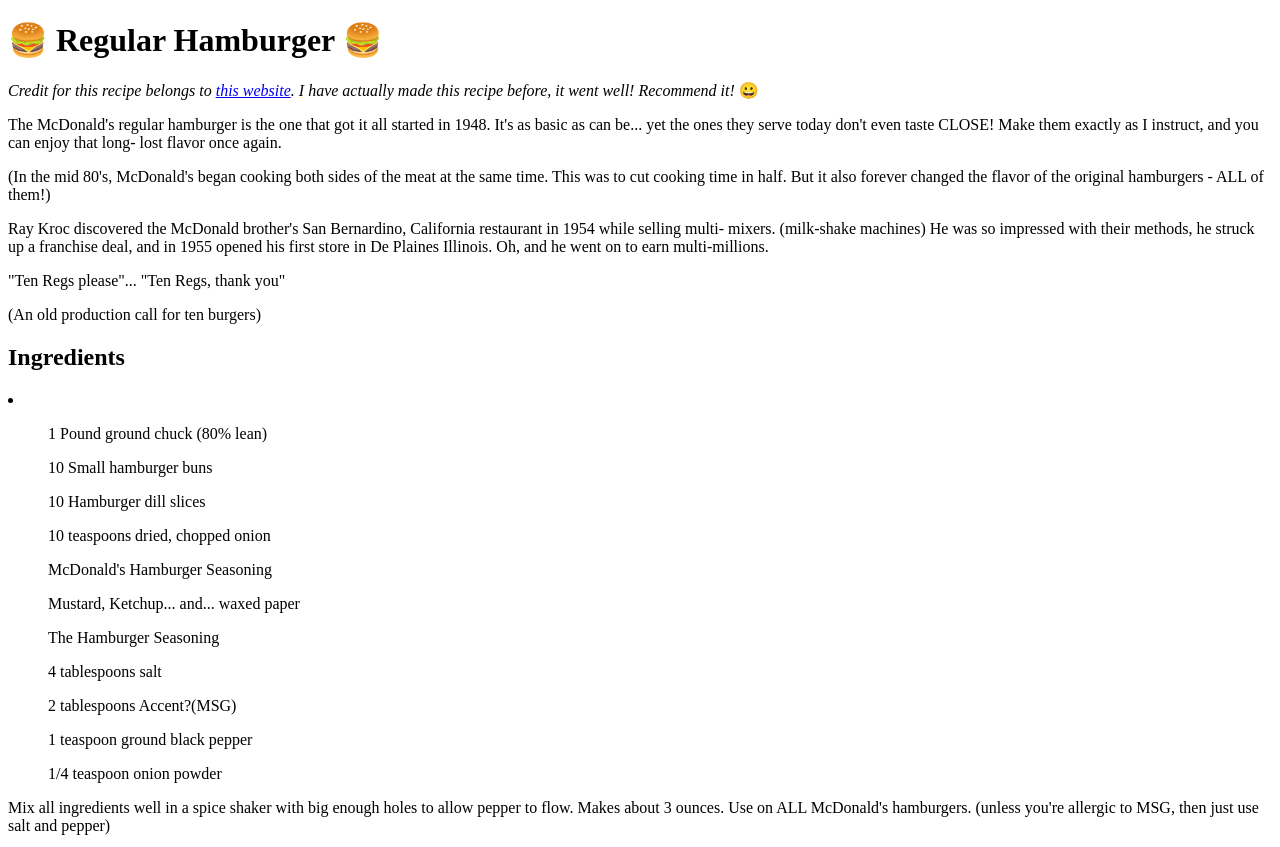
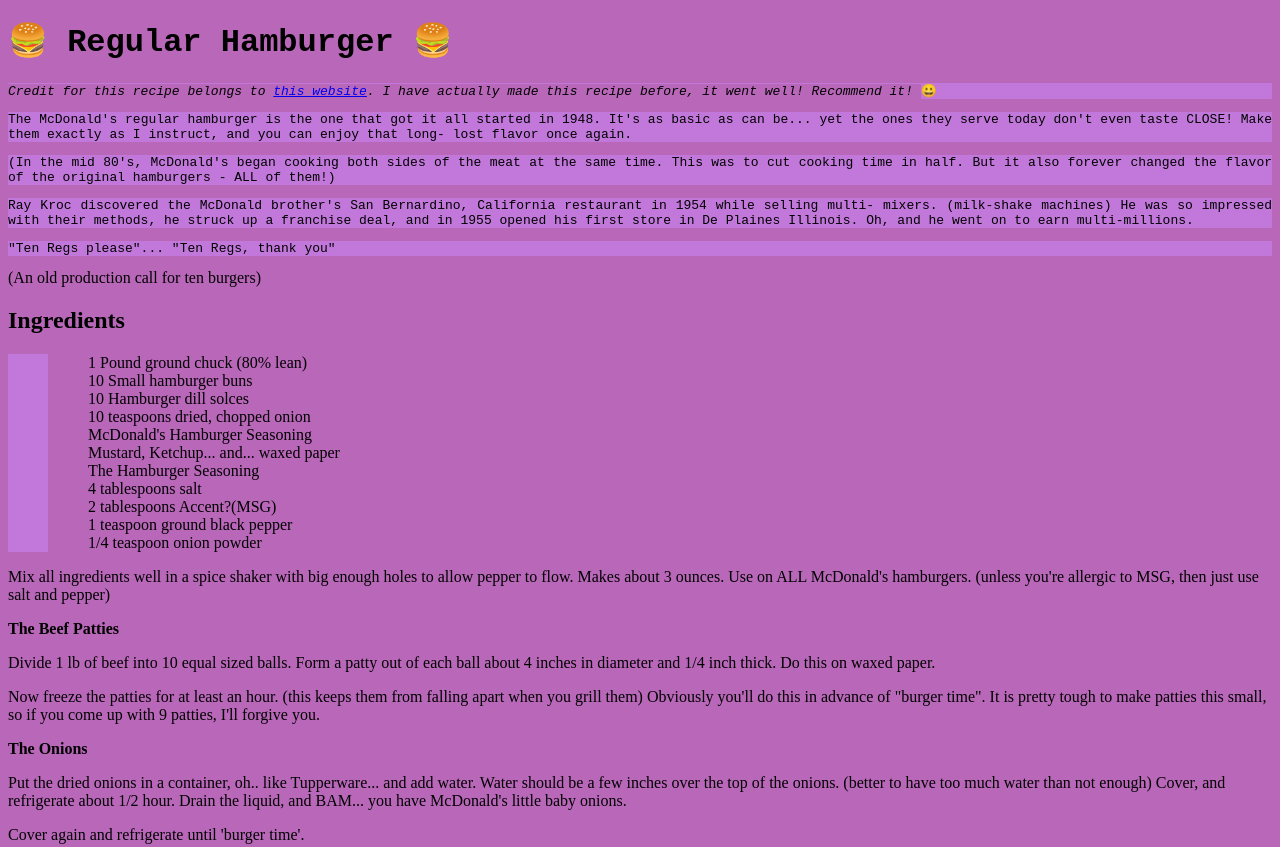
Before and after one commit to adamdoescode/recipesOdinProject, a plain HTML site: page recipes/McDonaldsHamburger.html in a window 1280 px wide. Shown: the top 847 px of the page. Drawn offline with Linux system fonts and the light colour scheme.

Commit message:
Added partially functional style.css sheet

```diff
--- a/recipes/McDonaldsHamburger.html
+++ b/recipes/McDonaldsHamburger.html
@@ -4,29 +4,31 @@
     <meta charset="UTF-8">
     <meta http-equiv="X-UA-Compatible" content="IE=edge">
     <meta name="viewport" content="width=device-width, initial-scale=1.0">
+    <link rel="stylesheet" href="../style.css">
     <title>🍔 McDonald's Regular Hamburger 🍔</title>
 </head>
 <body>
     <h1>🍔 Regular Hamburger 🍔</h1>
-
-    <p><i>Credit for this recipe belongs to <a href="https://archive.org/details/mcmenu_doit">this website</a>.
+    <div class="intro-text">
+        <p class="paragraph-text"><i>Credit for this recipe belongs to <a href="https://archive.org/details/mcmenu_doit">this website</a>.
         I have actually made this recipe before, it went well! Recommend it! </i>😀</p>
 
-    <p>The McDonald's regular hamburger is the one that got it all started in 1948. It's as basic as can be... yet the
+        <p class="paragraph-text">The McDonald's regular hamburger is the one that got it all started in 1948. It's as basic as can be... yet the
         ones they serve today don't even taste CLOSE! Make them exactly as I instruct, and you can enjoy that long-
         lost flavor once again.</p>
-    <p>(In the mid 80's, McDonald's began cooking both sides of the meat at the same time. This was to cut cooking
+        <p class="paragraph-text">(In the mid 80's, McDonald's began cooking both sides of the meat at the same time. This was to cut cooking
         time in half. But it also forever changed the flavor of the original hamburgers - ALL of them!)</p>
-    <p>Ray Kroc discovered the McDonald brother's San Bernardino, California restaurant in 1954 while selling multi-
+        <p class="paragraph-text">Ray Kroc discovered the McDonald brother's San Bernardino, California restaurant in 1954 while selling multi-
         mixers. (milk-shake machines) He was so impressed with their methods, he struck up a franchise deal, and in
         1955 opened his first store in De Plaines Illinois. Oh, and he went on to earn multi-millions.</p>
-    <p>"Ten Regs please"... "Ten Regs, thank you"</p>
+        <p class="paragraph-text">"Ten Regs please"... "Ten Regs, thank you"</p>
         (An old production call for ten burgers)</p>
+    </div>
     <h2>Ingredients</h2>
-    <li>
+    <ol class="ingredients">
         <ul>1 Pound ground chuck (80% lean)</ul>
         <ul>10 Small hamburger buns</ul>
-        <ul>10 Hamburger dill slices</ul>
+        <ul>10 Hamburger dill solces</ul>
         <ul>10 teaspoons dried, chopped onion</ul>
         <ul>McDonald's Hamburger Seasoning</ul>
         <ul>Mustard, Ketchup... and... waxed paper</ul>
@@ -35,7 +37,7 @@
         <ul>2 tablespoons Accent?(MSG)</ul>
         <ul>1 teaspoon ground black pepper</ul>
         <ul>1/4 teaspoon onion powder</ul>
-    </li>
+    </ol>
     <p>Mix all ingredients well in a spice shaker with big enough holes to allow pepper to flow. Makes about 3
     ounces. Use on ALL McDonald's hamburgers. (unless you're allergic to MSG, then just use salt and pepper)</p>
     <p><strong>The Beef Patties</strong></p>
--- /dev/null
+++ b/style.css
@@ -0,0 +1,28 @@
+* {
+    background-color: rgb(185, 103, 185);
+}
+
+h1 {
+    font-weight: 900;
+    font-family: 'Courier New', Courier, monospace;
+    font-size: 2em;
+
+}
+
+ol {
+    font-size: 1em;
+    background-color: rgb(194, 120, 219);
+}
+
+#ingredients ul{
+    font-size: 1em;
+    background-color: rgb(194, 120, 219);
+    font-family: monospace;
+}
+
+.intro-text p{
+    font-size: 1em;
+    background-color: rgb(194, 120, 219);
+    font-family: monospace;
+    text-align: justify;
+}
```
Also changed, not shown: index.html (+1 -0 lines). Lines whose indentation alone changed are shown as unchanged.
